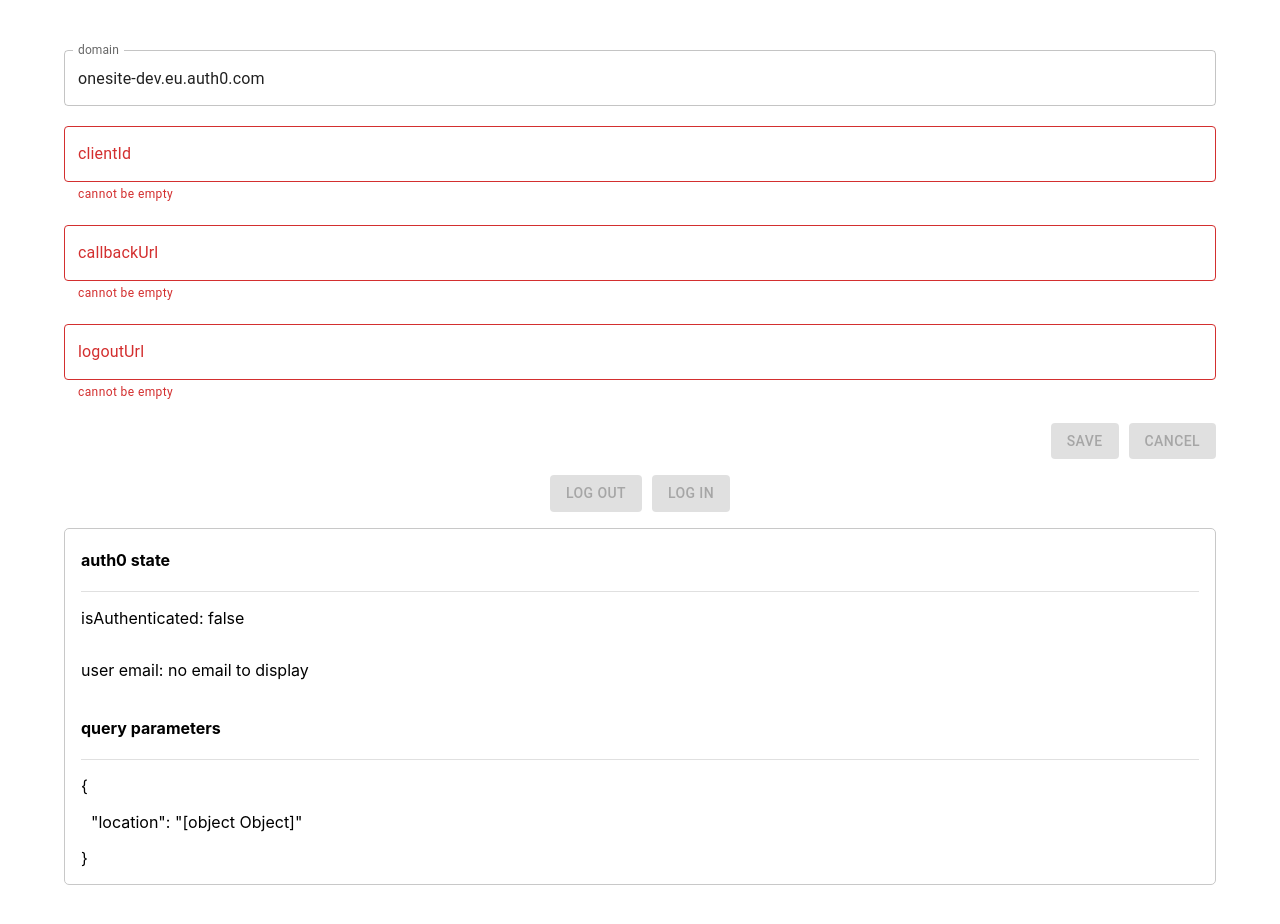
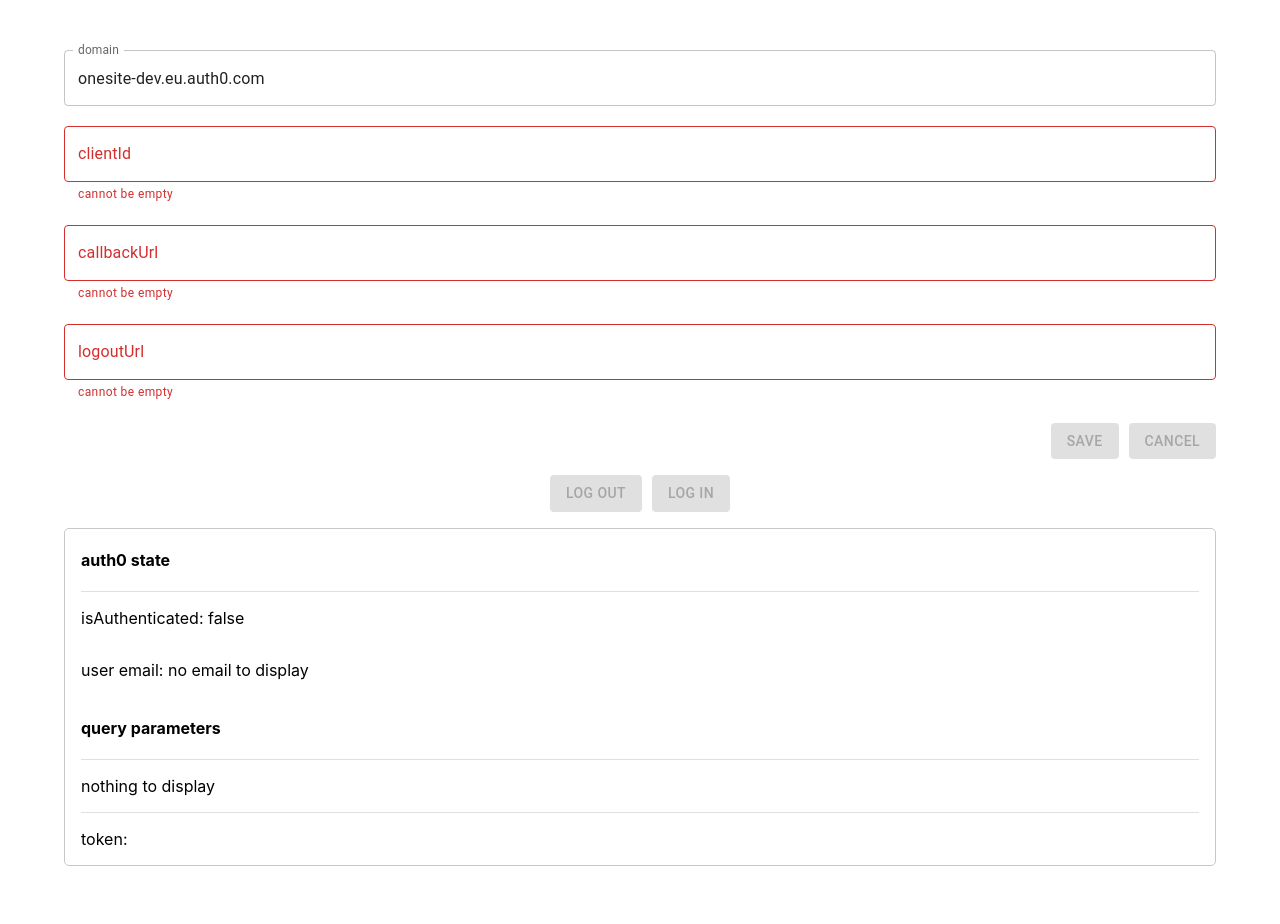
Before and after one commit to devianweb/auth0-test-app, a React (Create React App) app: page /contents/login-auth0/index.html in a window 1280 px wide. Shown: the top 924 px of the page. Built offline with nearby package versions, Linux system fonts and the light colour scheme.

Commit message:
refactoring

```diff
--- a/src/App.tsx
+++ b/src/App.tsx
@@ -1,17 +1,14 @@
 import React, {useCallback, useContext, useEffect, useState} from 'react';
 import './App.css';
 import Grid from '@mui/material/Grid2';
-import LoginButton from "./components/login";
-import LogoutButton from "./components/logout";
 import InfoBox from "./components/InfoBox";
-import {useLocation} from "react-router-dom";
 import {Box, Button, Container, TextField} from "@mui/material";
 import {Auth0Provider} from "@auth0/auth0-react";
 import {AppContext} from "./contexts/AppContext";
+import AuthButtons from "./components/AuthButtons";
 
 function App() {
 
-  const location = useLocation();
   const {domain, setDomain, clientId, setClientId, redirectUri, setRedirectUri, logoutUrl, setLogoutUrl} = useContext(AppContext);
 
   const [contextPopulated, setContextPopulated] = useState(false);
@@ -76,12 +73,8 @@ function App() {
     name: string
   ): void => {
     const value = localStorage.getItem(name);
-    if (value) {
-      console.log(`setting ${name}...`)
-      setContext(value);
-    } else {
-      console.log(`no value found for ${name}`)
-    }
+    if (value) setContext(value);
+
   }
 
   const checkContextErrors = useCallback((): boolean => {
@@ -205,19 +198,9 @@ function App() {
             scope: "ii360:base"
           }}
         >
-          <Grid
-            size={12}
-            sx={{
-              display: "flex",
-              justifyContent: "center",
-              alignItems: "center",
-              gap: "10px"
-            }}>
-              <LogoutButton isDisabled={editing || error} logoutUrl={logoutUrl}/>
-              <LoginButton isDisabled={editing || error}/>
-          </Grid>
+          <AuthButtons isError={error} isEditing={editing}/>
           <Grid size={12}>
-            <InfoBox location={location}/>
+            <InfoBox />
           </Grid>
         </Auth0Provider>
       </Grid>
--- /dev/null
+++ b/src/components/AuthButtons.tsx
@@ -0,0 +1,20 @@
+import LogoutButton from "./logout";
+import LoginButton from "./login";
+import Grid from "@mui/material/Grid2";
+import React from "react";
+
+const AuthButtons = ({isEditing, isError}: {isEditing: boolean, isError: boolean}) => {
+  return <Grid
+    size={12}
+    sx={{
+      display: "flex",
+      justifyContent: "center",
+      alignItems: "center",
+      gap: "10px"
+    }}>
+    <LogoutButton isDisabled={isEditing || isError}/>
+    <LoginButton isDisabled={isEditing || isError}/>
+  </Grid>
+}
+
+export default AuthButtons;
--- a/src/components/InfoBox.tsx
+++ b/src/components/InfoBox.tsx
@@ -2,22 +2,22 @@ import {useAuth0} from "@auth0/auth0-react";
 import {Box, Divider} from "@mui/material";
 import './InfoBox.css';
 import {useEffect, useState} from "react";
+import {useLocation} from "react-router-dom";
 
 
-const InfoBox = (location: any) => {
+const InfoBox = () => {
   const {isAuthenticated, user, getAccessTokenSilently} = useAuth0();
   const [token, setToken] = useState("");
 
   // Create a URLSearchParams object to work with query parameters
-  const queryParams = new URLSearchParams(location);
+  const location = useLocation();
+  const queryParams = new URLSearchParams(location.search);
 
   const printQueryParams = () => {
     return <Box>
-      <p>{`{`}</p>
       {Array.from(queryParams.entries()).map(([key, value]) => (
         <p key={key} style={{paddingLeft: "10px"}}>"{key}": "{value}"</p>
       ))}
-      <p>{`}`}</p>
     </Box>
   }
 
@@ -29,7 +29,7 @@ const InfoBox = (location: any) => {
       };
       value().catch(console.error);
     }
-  }, [isAuthenticated]);
+  }, [isAuthenticated, getAccessTokenSilently]);
 
   //token logging
   // useEffect(() => {
@@ -54,6 +54,8 @@ const InfoBox = (location: any) => {
       <h4 className="subtitle">query parameters</h4>
       <Divider className="divider"/>
       {queryParams.size === 0 ? <p>nothing to display</p> : printQueryParams()}
+      <Divider className="divider"/>
+      <p>token: {token}</p>
     </Box>
 
   );
--- a/src/components/login.jsx
+++ /dev/null
@@ -1,18 +0,0 @@
-import {useAuth0} from "@auth0/auth0-react";
-import React, {useState} from "react";
-import {Button} from "@mui/material";
-
-const LoginButton = ({isDisabled}) => {
-  const {loginWithRedirect, isAuthenticated} = useAuth0();
-
-  const handleLogin = async () => {
-    await loginWithRedirect({
-      audience: "https://api.ii.co.uk/enrolled",
-      scope: "ii360:base"
-    });
-  }
-
-  return <Button disabled={isAuthenticated || isDisabled} variant="contained" onClick={() => handleLogin()}>Log In</Button>;
-};
-
-export default LoginButton;
--- /dev/null
+++ b/src/components/login.tsx
@@ -0,0 +1,15 @@
+import {useAuth0} from "@auth0/auth0-react";
+import React from "react";
+import {Button} from "@mui/material";
+
+const LoginButton = ({isDisabled}: { isDisabled: boolean }) => {
+  const {loginWithRedirect, isAuthenticated} = useAuth0();
+
+  const handleLogin = async () => {
+    await loginWithRedirect({});
+  }
+
+  return <Button disabled={isAuthenticated|| isDisabled} variant="contained" onClick={() => handleLogin()}>Log In</Button>;
+};
+
+export default LoginButton;
--- a/src/components/logout.jsx
+++ /dev/null
@@ -1,16 +0,0 @@
-import { useAuth0 } from "@auth0/auth0-react";
-import React from "react";
-import {Button} from "@mui/material";
-import Grid from "@mui/material/Grid2";
-
-const LogoutButton = ({isDisabled, logoutUrl}) => {
-  const { logout, isAuthenticated } = useAuth0();
-
-  return (
-      <Button disabled={!isAuthenticated || isDisabled} variant="contained" onClick={() => logout({ logoutParams: { returnTo: logoutUrl } })}>
-        Log Out
-      </Button>
-  );
-};
-
-export default LogoutButton;
--- /dev/null
+++ b/src/components/logout.tsx
@@ -0,0 +1,18 @@
+import {useAuth0} from "@auth0/auth0-react";
+import React, {useContext} from "react";
+import {Button} from "@mui/material";
+import Grid from "@mui/material/Grid2";
+import {AppContext} from "../contexts/AppContext";
+
+const LogoutButton = ({isDisabled}: { isDisabled: boolean }) => {
+  const {logout, isAuthenticated} = useAuth0();
+  const {logoutUrl} = useContext(AppContext);
+
+  return (
+    <Button disabled={!isAuthenticated || isDisabled} variant="contained" onClick={() => logout({logoutParams: {returnTo: logoutUrl}})}>
+      Log Out
+    </Button>
+  );
+};
+
+export default LogoutButton;
```
